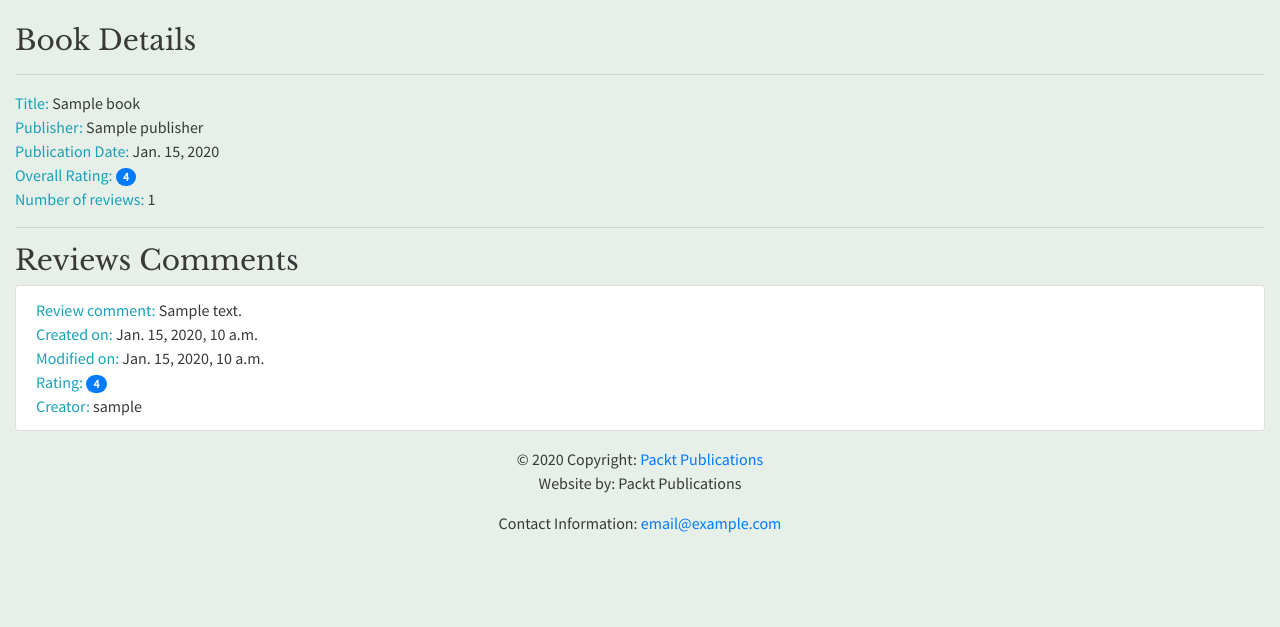
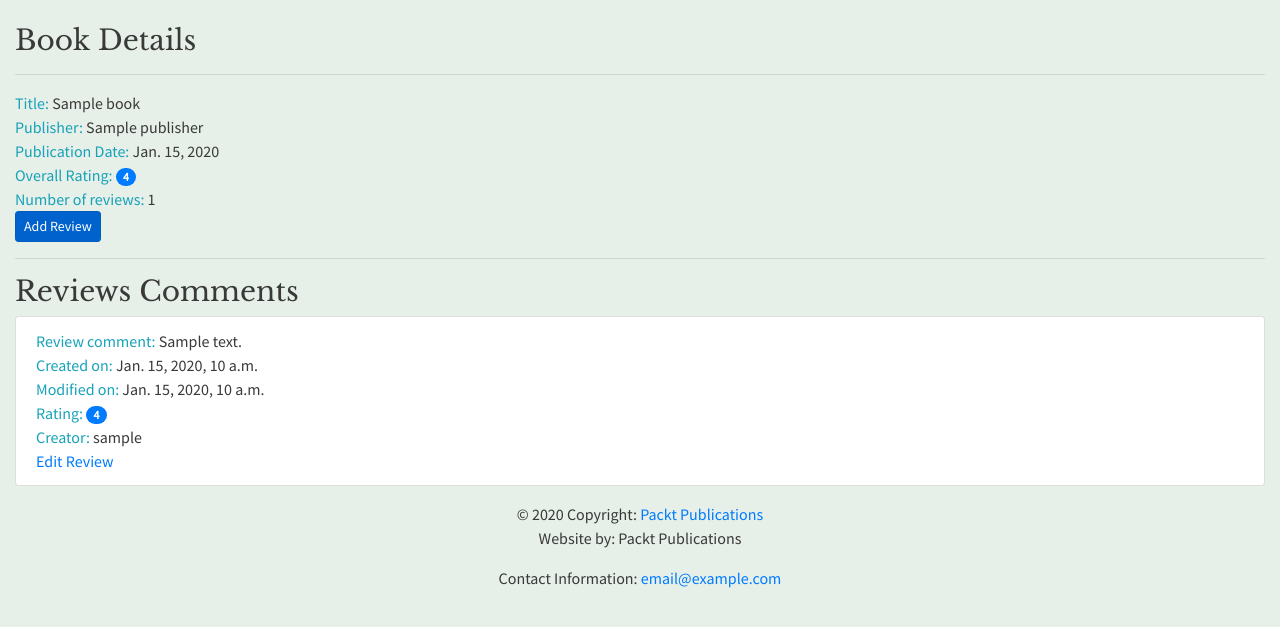
Before and after one commit to rodrigobmedeiros/Bookr, a Django app: page /books/1 in a window 1280 px wide. Shown: the part 100-727 px from the top of the page. Run offline with Django 4.2, Linux system fonts and the light colour scheme; tables that the repository leaves empty hold one stand-in row (values such as "Sample post"); some libraries are stand-ins or nearby versions.

Commit message:
include logic to create or edit reviews for a specific book

```diff
--- a/reviews/templates/reviews/book_detail.html
+++ b/reviews/templates/reviews/book_detail.html
@@ -21,6 +21,7 @@
         <br>
         <span class="text-info">Number of reviews: </span><span>{{ number_of_reviews }}</span>
         <br>
+        <a class="btn btn-primary btn-sm active" role="button" aria-pressed="true" href="{% url 'review_create' book.id %}">Add Review</a>
         <hr>
         <h3>Reviews Comments</h3>
         <ul class="list-group">
@@ -38,6 +39,7 @@
                     <br>
                     <span class="text-info">Creator: </span><span>{{ review.creator.username }}</span>
                     <br>
+                    <a href="{% url 'review_edit' book.id review.id%}">Edit Review</a>
                 </li>
             {% endfor %}
         </ul>
```
